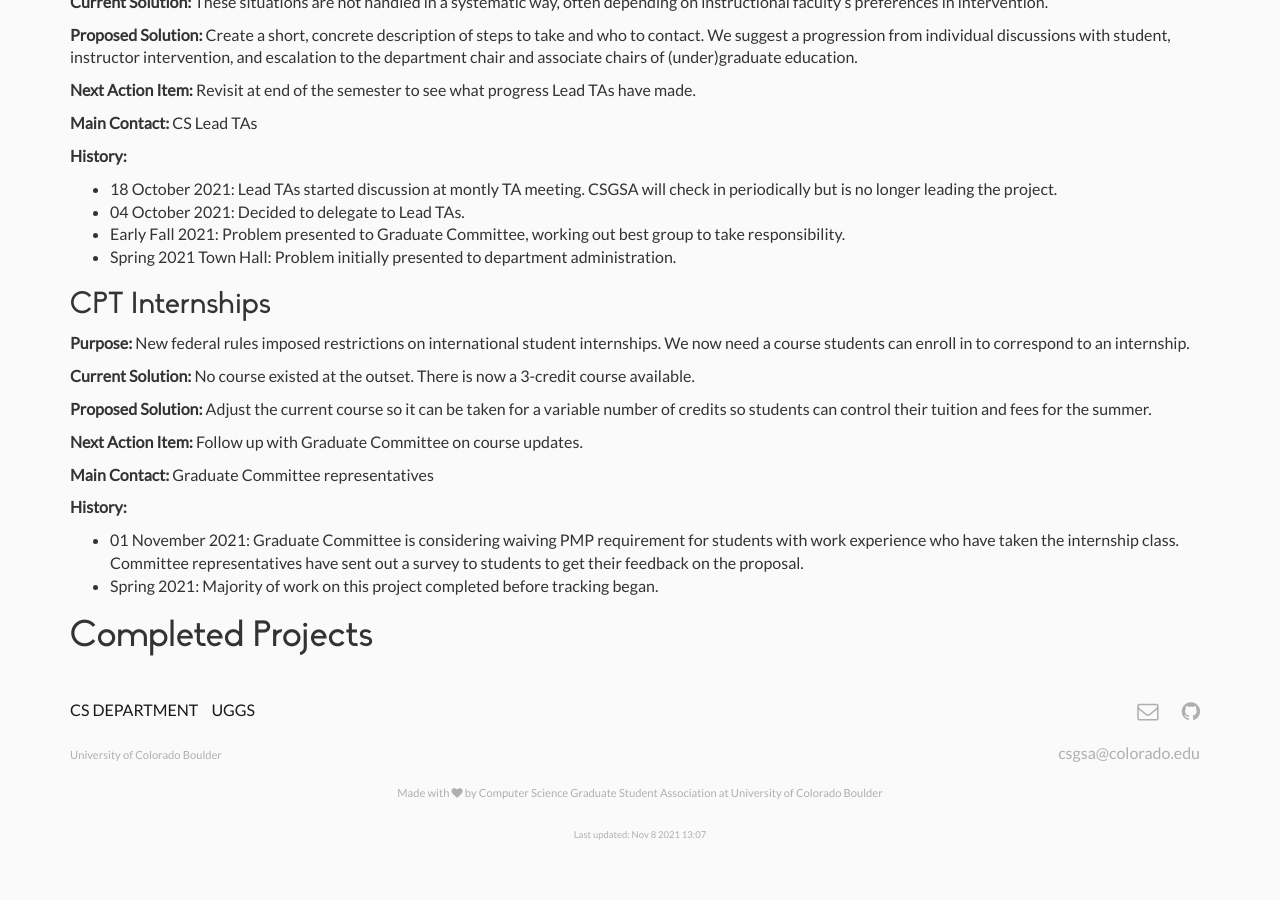
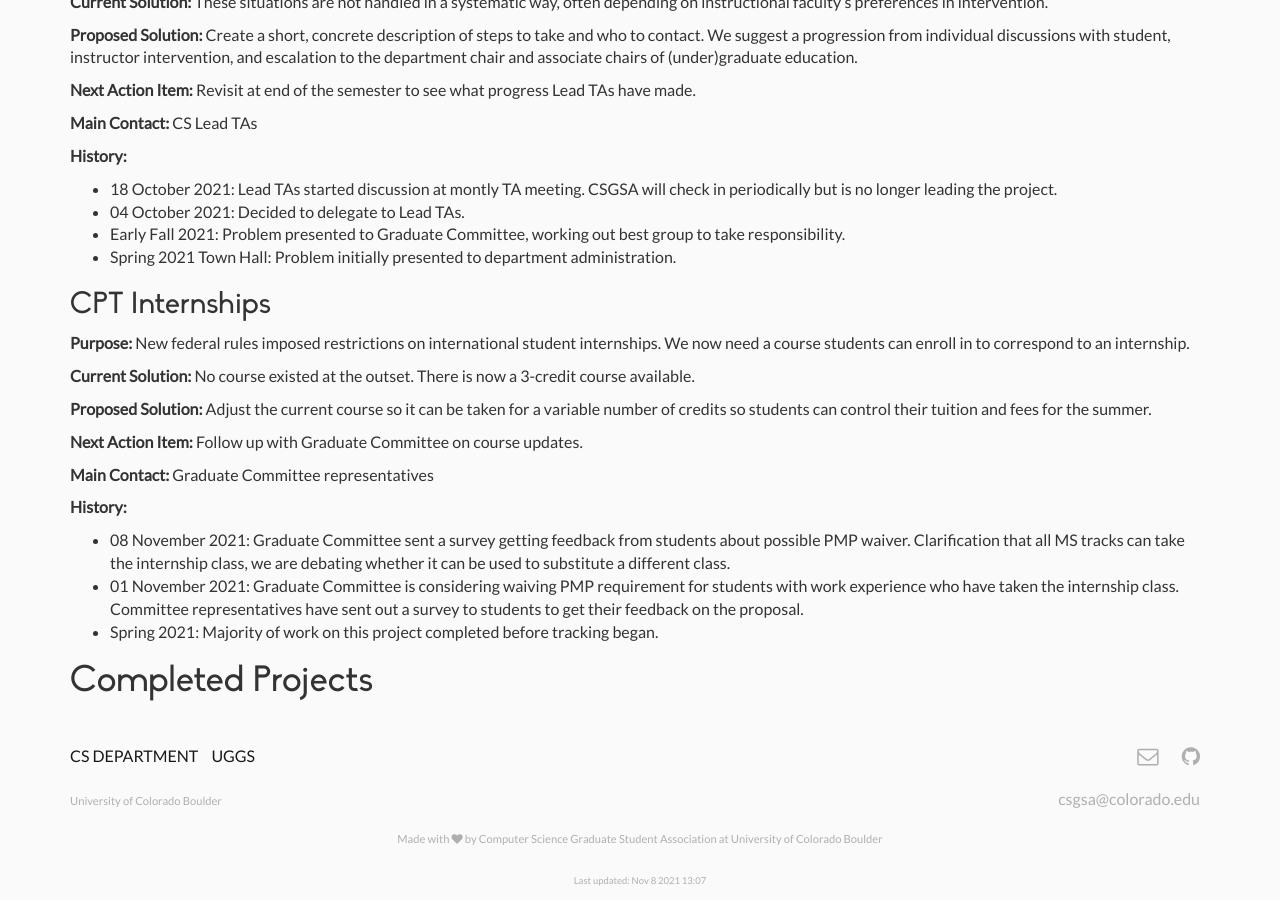
Before and after one commit to casassg/events-landing, a Jekyll site: the page built from projects.md, in a window 1280 px wide and 900 px high, scrolled down 772 px. Built offline with Jekyll 4.4.1, drawn with Linux system fonts in a browser that asks for light colours; nearby versions of some CDN libraries; before the commit the page ends 1626 px from its top, so only the background shows below that.

Commit message:
Update projects.md

```diff
--- a/projects.md
+++ b/projects.md
@@ -53,6 +53,7 @@ Each major project will be described and tracked here for easy reference and acc
 **Main Contact:** Graduate Committee representatives
 
 **History:**
+- 08 November 2021: Graduate Committee sent a survey getting feedback from students about possible PMP waiver. Clarification that all MS tracks can take the internship class, we are debating whether it can be used to substitute a different class.
 - 01 November 2021: Graduate Committee is considering waiving PMP requirement for students with work experience who have taken the internship class. Committee representatives have sent out a survey to students to get their feedback on the proposal.
 - Spring 2021: Majority of work on this project completed before tracking began.
 
```
